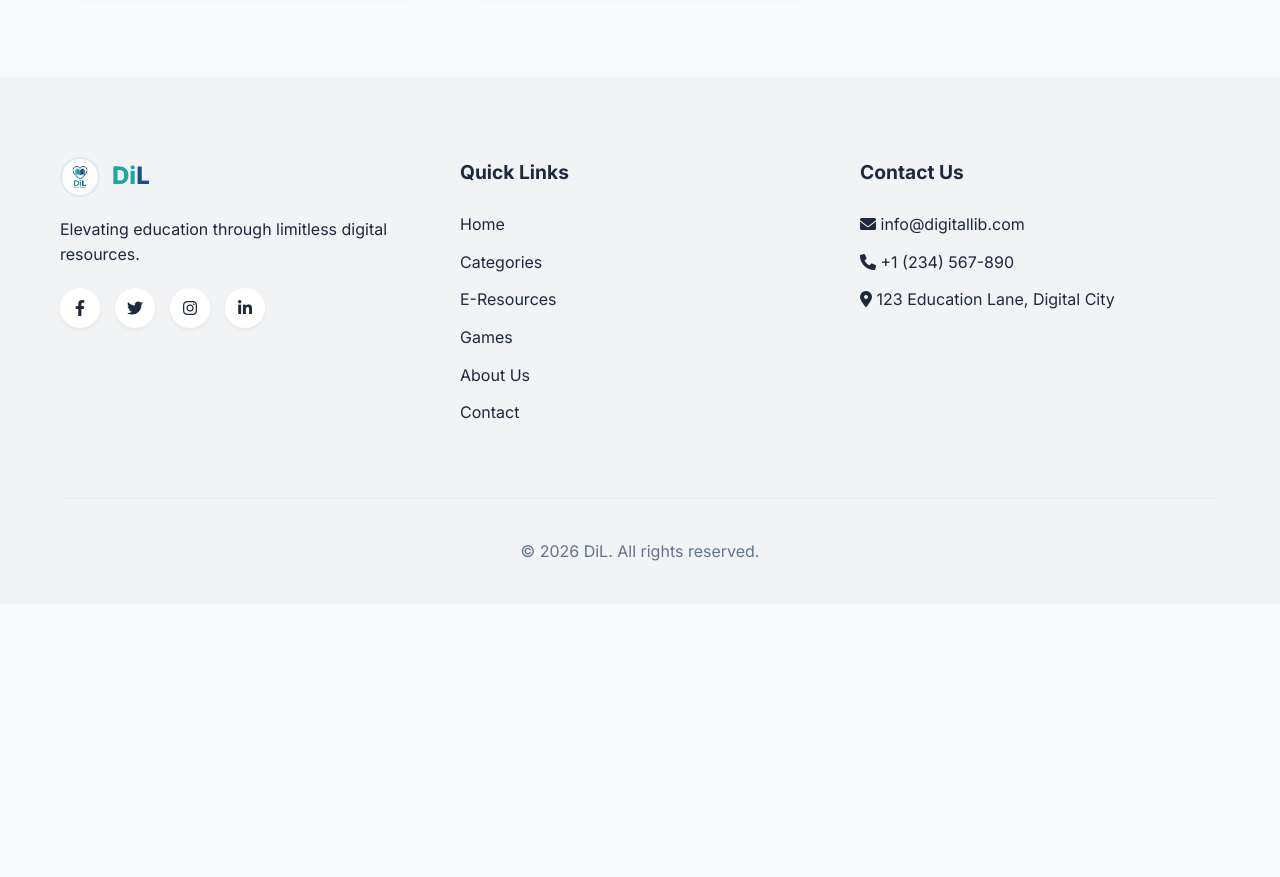
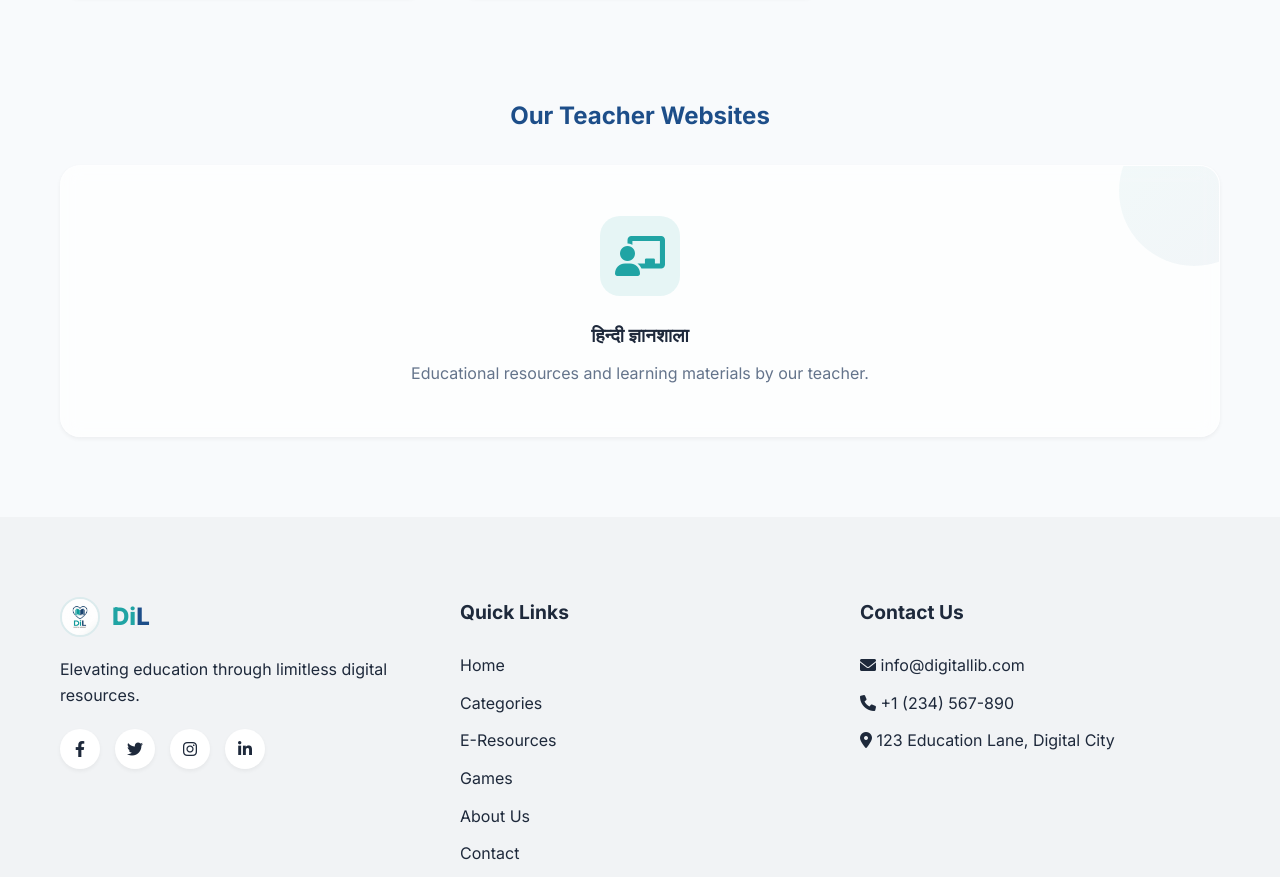
Before and after one commit to Amit-develober/DiL, a plain HTML site: page e-resources.html in a window 1280 px wide. Shown: the part 2529-3406 px from the top of the page. Before the commit the page ends 3133 px from the top, so only its background shows below. Drawn offline with Linux system fonts and the light colour scheme.

Commit message:
Add files via upload

```diff
--- a/e-resources.html
+++ b/e-resources.html
@@ -204,6 +204,24 @@
         </div>
     </section>
 
+    <!-- Our Teacher Websites Grid -->
+    <section class="categories-display" style="padding-top: 20px; padding-bottom: 80px;">
+        <div class="container">
+            <h2 style="margin-bottom: 30px; text-align: center; color: var(--primary-dark);">Our Teacher Websites</h2>
+            <div class="categories-grid">
+
+                <div class="category-card" onclick="window.open('https://www.hindipadhlo.com/', '_blank', 'noopener,noreferrer')" role="button" tabindex="0" aria-label="Visit हिन्दी ज्ञानशाला">
+                    <div class="category-icon-wrapper">
+                        <i class="fas fa-chalkboard-teacher"></i>
+                    </div>
+                    <h3>हिन्दी ज्ञानशाला</h3>
+                    <p>Educational resources and learning materials by our teacher.</p>
+                </div>
+
+            </div>
+        </div>
+    </section>
+
     </main>
     <!-- Footer -->
     <footer>
```
